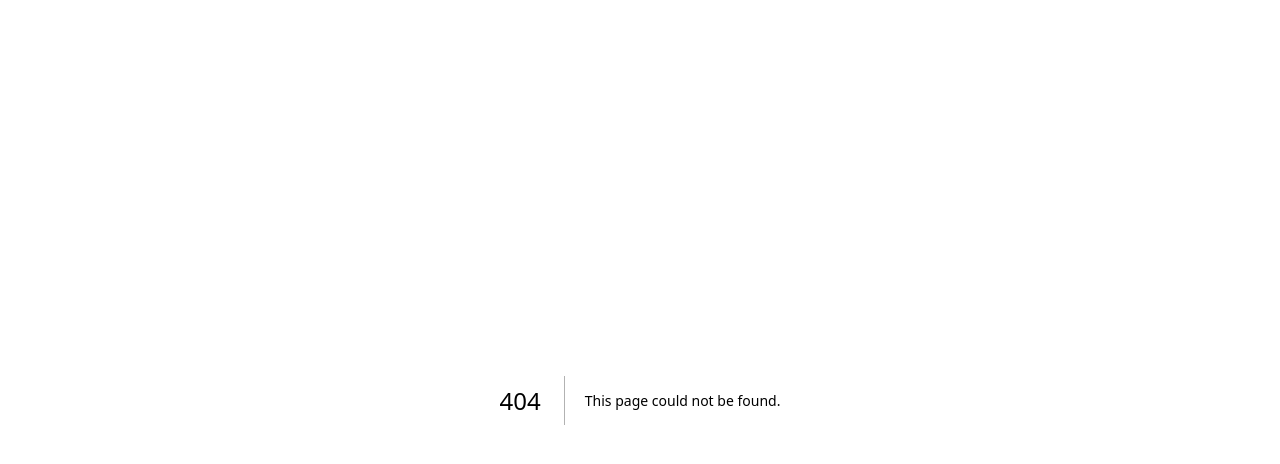
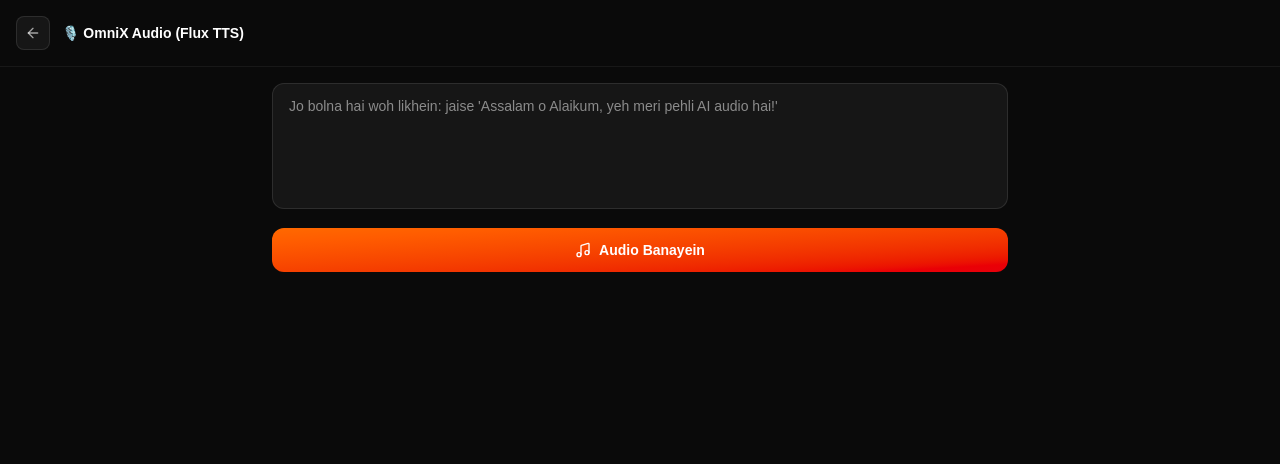
Before and after one commit to AbbasFullstack/omnix, a Next.js app in the folder frontend/: page /audio in a window 1280 px wide. Before the commit this address had no page. Shown: the top 464 px of the page. Built offline with nearby package versions, Linux system fonts and the light colour scheme.

Commit message:
feature: Create Audio (Deepgram Flux TTS)

```diff
--- /dev/null
+++ b/frontend/app/api/audio/route.ts
@@ -0,0 +1,45 @@
+import { NextRequest, NextResponse } from 'next/server';
+
+export async function POST(req: NextRequest) {
+  const { text } = await req.json();
+  if (!text) return NextResponse.json({ error: 'text missing' }, { status: 400 });
+
+  let modelId = '';
+  try {
+    const r = await fetch('https://openrouter.ai/api/v1/models');
+    const j = await r.json();
+    const list = j.data || [];
+    const m = list.find((m: any) => m.id.includes('deepgram') && m.id.includes('flux')) || list.find((m: any) => m.id.includes('deepgram'));
+    modelId = m?.id || '';
+  } catch {}
+  if (!modelId) return NextResponse.json({ error: 'TTS model nahi mila' });
+
+  const res = await fetch('https://openrouter.ai/api/v1/chat/completions', {
+    method: 'POST',
+    headers: {
+      'Content-Type': 'application/json',
+      Authorization: `Bearer ${process.env.OPENROUTER_API_KEY}`,
+      'HTTP-Referer': 'https://omnix-pi.vercel.app',
+      'X-Title': 'OmniX',
+    },
+    body: JSON.stringify({
+      model: modelId,
+      messages: [{ role: 'user', content: text }],
+    }),
+  });
+  const data = await res.json();
+  const msg = data?.choices?.[0]?.message;
+  let b64 = '';
+  let mime = 'audio/mpeg';
+  const rawAudio = msg?.audio;
+  if (rawAudio && typeof rawAudio === 'object' && rawAudio.data) {
+    b64 = rawAudio.data;
+  } else if (typeof rawAudio === 'string') {
+    b64 = rawAudio;
+  } else if (typeof msg?.content === 'string' && msg.content.startsWith('data:audio')) {
+    const mm = msg.content.match(/^data:(audio\/[a-z0-9]+);base64,(.+)$/s);
+    if (mm) { mime = mm[1]; b64 = mm[2]; }
+  }
+  if (!b64) return NextResponse.json({ error: 'Audio generate nahi hua', debug: Object.keys(msg || {}) });
+  return NextResponse.json({ audio: b64, mime, model: modelId });
+}
--- /dev/null
+++ b/frontend/app/audio/page.tsx
@@ -0,0 +1,74 @@
+'use client';
+
+import { useState } from 'react';
+import { ArrowLeft, Download, Music } from 'lucide-react';
+
+export default function AudioPage() {
+  const [text, setText] = useState('');
+  const [url, setUrl] = useState('');
+  const [loading, setLoading] = useState(false);
+  const [status, setStatus] = useState('');
+
+  const generate = async () => {
+    if (!text.trim() || loading) return;
+    setLoading(true);
+    setUrl('');
+    setStatus('🎙️ Audio ban rahi hai (Flux TTS)...');
+    try {
+      const res = await fetch('/api/audio', {
+        method: 'POST',
+        headers: { 'Content-Type': 'application/json' },
+        body: JSON.stringify({ text: text.trim() }),
+      });
+      const j = await res.json();
+      if (j.audio) {
+        const bin = atob(j.audio);
+        const bytes = new Uint8Array(bin.length);
+        for (let i = 0; i < bin.length; i++) bytes[i] = bin.charCodeAt(i);
+        setUrl(URL.createObjectURL(new Blob([bytes], { type: j.mime || 'audio/mpeg' })));
+        setStatus('✅ Audio tayyar!');
+      } else {
+        setStatus('⚠️ ' + (j.error || 'Audio fail'));
+      }
+    } catch {
+      setStatus('⚠️ Network error');
+    }
+    setLoading(false);
+  };
+
+  return (
+    <div className="min-h-screen bg-[#0a0a0a] text-white flex flex-col">
+      <div className="p-4 border-b border-white/[0.06] flex items-center gap-3">
+        <a href="/" className="p-2 rounded-lg bg-white/5 border border-white/10">
+          <ArrowLeft className="w-4 h-4 text-white/60" />
+        </a>
+        <p className="text-sm font-bold">🎙️ OmniX Audio (Flux TTS)</p>
+      </div>
+      <div className="p-4 max-w-3xl mx-auto w-full">
+        <textarea
+          value={text}
+          onChange={e => setText(e.target.value)}
+          rows={5}
+          placeholder="Jo bolna hai woh likhein: jaise 'Assalam o Alaikum, yeh meri pehli AI audio hai!'"
+          className="w-full px-4 py-3 bg-white/5 border border-white/10 rounded-xl text-sm focus:outline-none focus:border-orange-500/50 resize-none"
+        />
+        <button
+          onClick={generate}
+          disabled={loading}
+          className="mt-3 w-full py-3 rounded-xl bg-gradient-to-br from-orange-500 to-red-600 text-sm font-bold disabled:opacity-50 flex items-center justify-center gap-2"
+        >
+          <Music className="w-4 h-4" /> {loading ? 'Ban rahi hai...' : 'Audio Banayein'}
+        </button>
+        {status && <p className="text-center text-xs text-orange-300 mt-4 animate-pulse">{status}</p>}
+        {url && (
+          <div className="mt-6 space-y-3">
+            <audio src={url} controls className="w-full" />
+            <a href={url} download="omnix-audio.mp3" className="w-full py-3 rounded-xl bg-white/5 border border-orange-500/30 text-sm font-bold flex items-center justify-center gap-2 text-orange-300">
+              <Download className="w-4 h-4" /> Audio Download
+            </a>
+          </div>
+        )}
+      </div>
+    </div>
+  );
+}
--- a/frontend/app/page.tsx
+++ b/frontend/app/page.tsx
@@ -4,7 +4,7 @@
 import {
   Zap, Send, Image as ImageIcon, X, GitBranch, LogOut, Mic, History, Plus,
   Brain, Volume2, VolumeX, Palette, Phone, Presentation, Clapperboard,
-  Menu, Settings, Info, ChevronLeft, Trash2,
+  Menu, Settings, Info, ChevronLeft, Trash2, Music,
 } from 'lucide-react';
 import { supabase } from '@/lib/supabase';
 
@@ -548,7 +548,11 @@
                 <Phone className="w-5 h-5 mx-auto mb-2 text-emerald-400" />
                 <p className="text-[11px] font-bold">Voice Call</p>
               </a>
-              <button onClick={() => { setImageMode(!imageMode); setPlusOpen(false); }} className={`p-4 rounded-2xl border text-center ${imageMode ? 'bg-orange-500/20 border-orange-500/50' : 'bg-white/5 border-white/10'}`}>
+              <a href="/audio" className="p-4 rounded-2xl bg-white/5 border border-white/10 text-center">
+                <Music className="w-5 h-5 mx-auto mb-2 text-purple-400" />
+                <p className="text-[11px] font-bold">Create Audio</p>
+              </a>
+              <button onClick={() => { setImageMode(!imageMode); setPlusOpen(false); }} className={`p-4 rounded-2xl border text-center col-span-2 ${imageMode ? 'bg-orange-500/20 border-orange-500/50' : 'bg-white/5 border-white/10'}`}>
                 <Palette className="w-5 h-5 mx-auto mb-2 text-orange-400" />
                 <p className="text-[11px] font-bold">Image Mode {imageMode ? 'ON' : 'OFF'}</p>
               </button>
```
